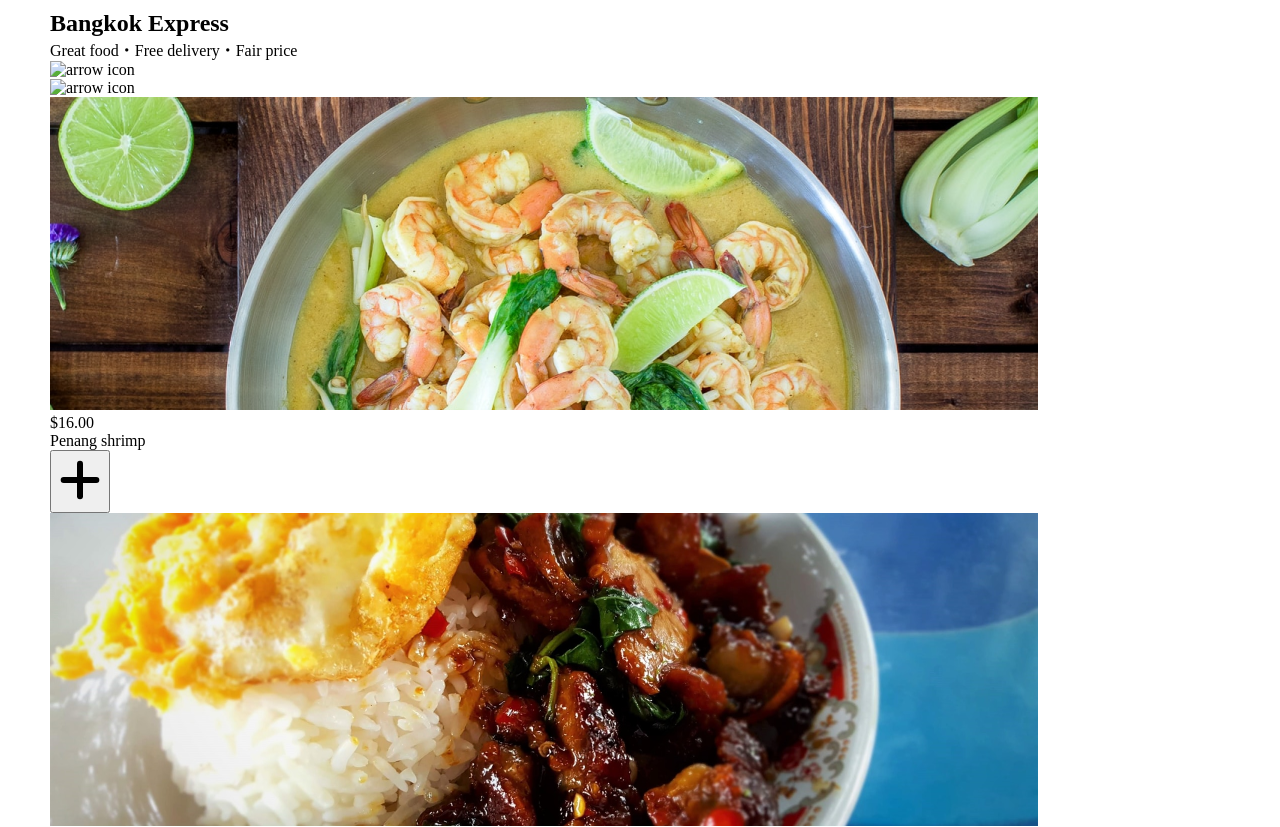
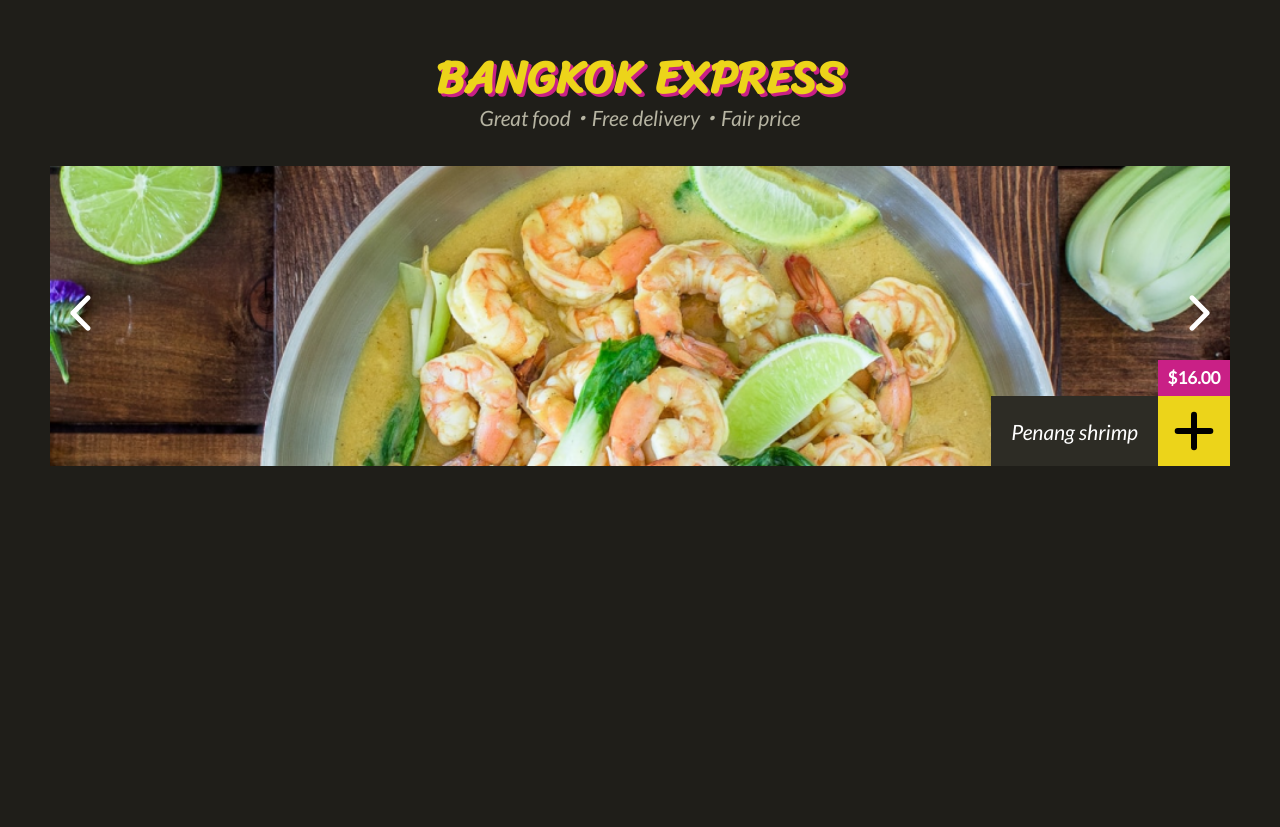
Before and after one commit to dikushch/Bangkok_Express, a website built with webpack: page src/index.html in a window 1280 px wide. Shown: the top 827 px of the page. After the commit the page ends 800 px from the top, so only its background shows below. Built offline with nearby package versions, Linux system fonts and the light colour scheme; files whose address does not match are found by name.

Commit message:
feat: add styles for header, add-btn, carousel

```diff
--- a/src/index.js
+++ b/src/index.js
@@ -8,7 +8,11 @@ class Page {
     this.slides = slides
     this.pageElements = {
       header: new Header().element,
-      carousel: new Carousel(this.slides).element,
+      carousel: new Carousel(
+        this.slides,
+        'assets/images/icons/angle-left-icon.svg',
+        'assets/images/icons/angle-icon.svg'
+      ).element,
     };
     this.element = this.createPageElement(Object.values(this.pageElements));
     this.render(this.element);
--- a/src/modules/Carousel.js
+++ b/src/modules/Carousel.js
@@ -20,7 +20,7 @@ export default class Carousel {
   createBtnElement = (direction, imgSrc) => {
     const btn = document.createElement('div');
     btn.classList.add('carousel__arrow');
-    btn.classList.add(`carousel__arrow-${direction}`);
+    btn.classList.add(`carousel__arrow--${direction}`);
 
     const img = document.createElement('img');
     img.alt = 'arrow icon';
--- a/src/style.scss
+++ b/src/style.scss
@@ -1,3 +1,22 @@
+@import url("https://fonts.googleapis.com/css2?family=Lato:ital@0;1&family=Sriracha&display=swap");
+
+:root {
+  --color-white: #fff;
+  --color-black: #1f1e19;
+  --color-yellow: #ecd41a;
+  --color-yellow-dark: #c8b416;
+  --color-pink: #c92086;
+  --color-black-light: #6e6a51;
+  --color-black-middle: #414036;
+  --color-black-dark: #2d2c25;
+  --color-grey: #b6b4a2;
+  --color-body: var(--color-white);
+  --carousel-height: 300px;
+  --card-height: 320px;
+  --font-primary: "Lato";
+  --font-secondary: "Sriracha";
+}
+
 * {
   padding: 0;
   margin: 0;
@@ -11,9 +30,133 @@ body {
   grid-template-columns: 1fr;
   max-width: 1200px;
   justify-content: center;
-  padding: 10px;
+  padding: 0 10px;
+  color: var(--color-white);
+  background-color: var(--color-black);
+  font-family: var(--font-primary), cursive;
+  font-size: 16px;
+  line-height: 1.5;
+}
+
+.add-btn {
+  position: absolute;
+  right: 0;
+  bottom: 0;
+  display: flex;
+  justify-content: flex-end;
+  align-items: center;
+  background-color: var(--color-black-dark);
+
+  &__price {
+    position: absolute;
+    right: 0;
+    bottom: 100%;
+    width: 72px;
+    text-align: center;
+    padding: 8px;
+    background-color: var(--color-pink);
+    color: var(--color-body);
+    font-family: var(--font-primary), sans-serif;
+    font-weight: 700;
+    font-size: 17px;
+    line-height: 1.2;
+  }
+
+  &__name {
+    text-align: center;
+    font-weight: 500;
+    font-size: 21px;
+    font-style: italic;
+    line-height: 1.2;
+    width: 100%;
+    padding: 0 20px;
+  }
+
+  &__element {
+    flex: 0 0 72px;
+    display: flex;
+    align-items: center;
+    justify-content: center;
+    width: 72px;
+    height: 70px;
+    background-color: var(--color-yellow);
+    border: none;
+    border-radius: 0;
+    cursor: pointer;
+    transition: background-color 0.2s ease-out;
+    &:hover {
+      transition: background-color 0.2s ease-out;
+      background-color: var(--color-yellow-dark);
+    }
+  }
 }
 
 .header {
   grid-area: head;
+  position: relative;
+  padding: 50px 0 36px;
+
+  &__title {
+    text-transform: uppercase;
+    font-family: var(--font-secondary), sans-serif;
+    font-size: 46px;
+    line-height: 1.2;
+    color: var(--color-yellow);
+    text-shadow: 3px 3px var(--color-pink);
+    text-align: center;
+  }
+
+  &__subtitle {
+    font-size: 21px;
+    font-style: italic;
+    font-weight: 500;
+    line-height: 1.2;
+    text-align: center;
+    color: var(--color-grey);
+  }
 }
+
+.carousel {
+  position: relative;
+  overflow: hidden;
+  height: var(--carousel-height);
+
+  &__arrow {
+    cursor: pointer;
+    padding: 20px;
+    position: absolute;
+    z-index: 10;
+    top: 50%;
+    transform: translateY(-50%);
+    &--left {
+      left: 0;
+    }
+    &--right {
+      right: 0;
+    }
+  }
+
+  &__inner {
+    width: 100%;
+    height: 100%;
+    position: relative;
+    z-index: 5;
+    display: flex;
+    transition: transform 0.4s ease-out;
+  }
+
+  &__slide {
+    position: relative;
+    flex-shrink: 0;
+    flex-grow: 1;
+    width: 100%;
+    height: 100%;
+
+    > img {
+      width: 100%;
+      height: 100%;
+      display: block;
+      object-fit: cover;
+    }
+  }
+}
```
